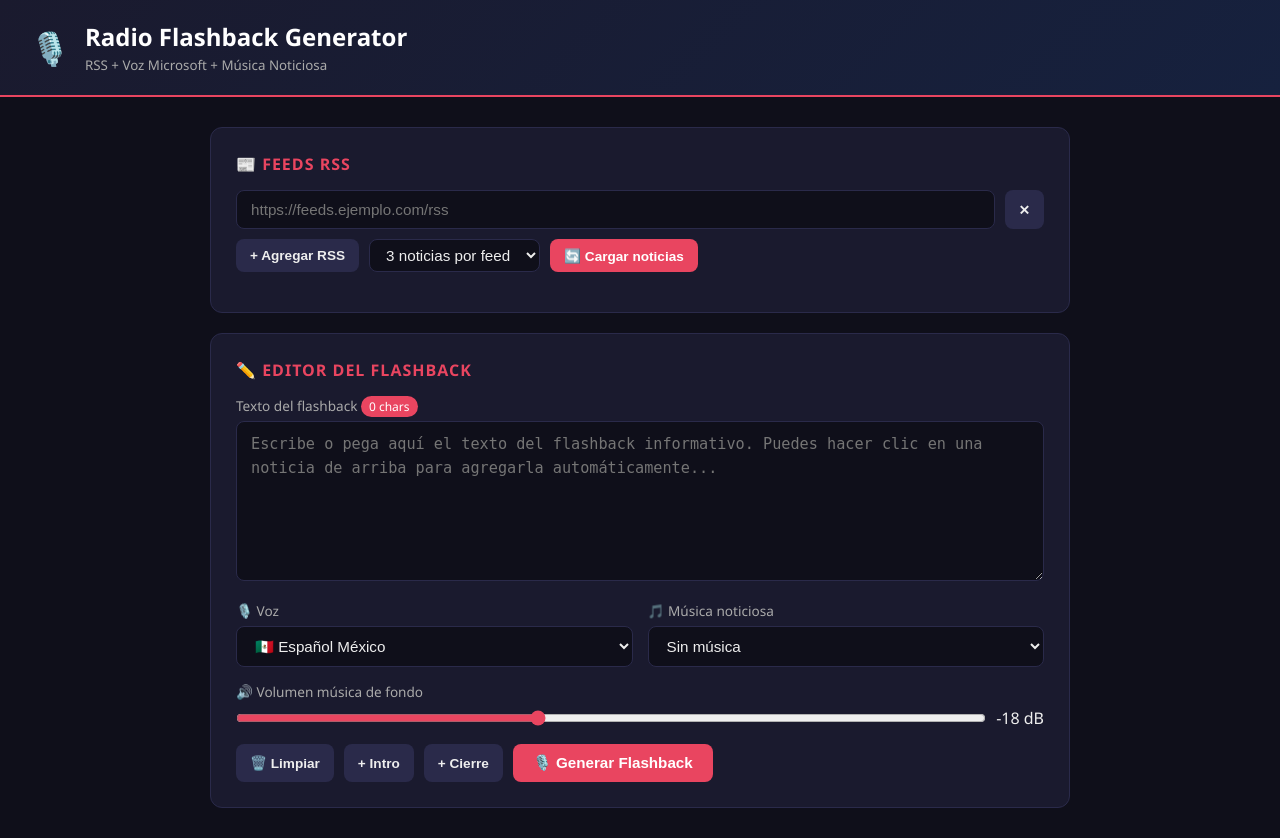
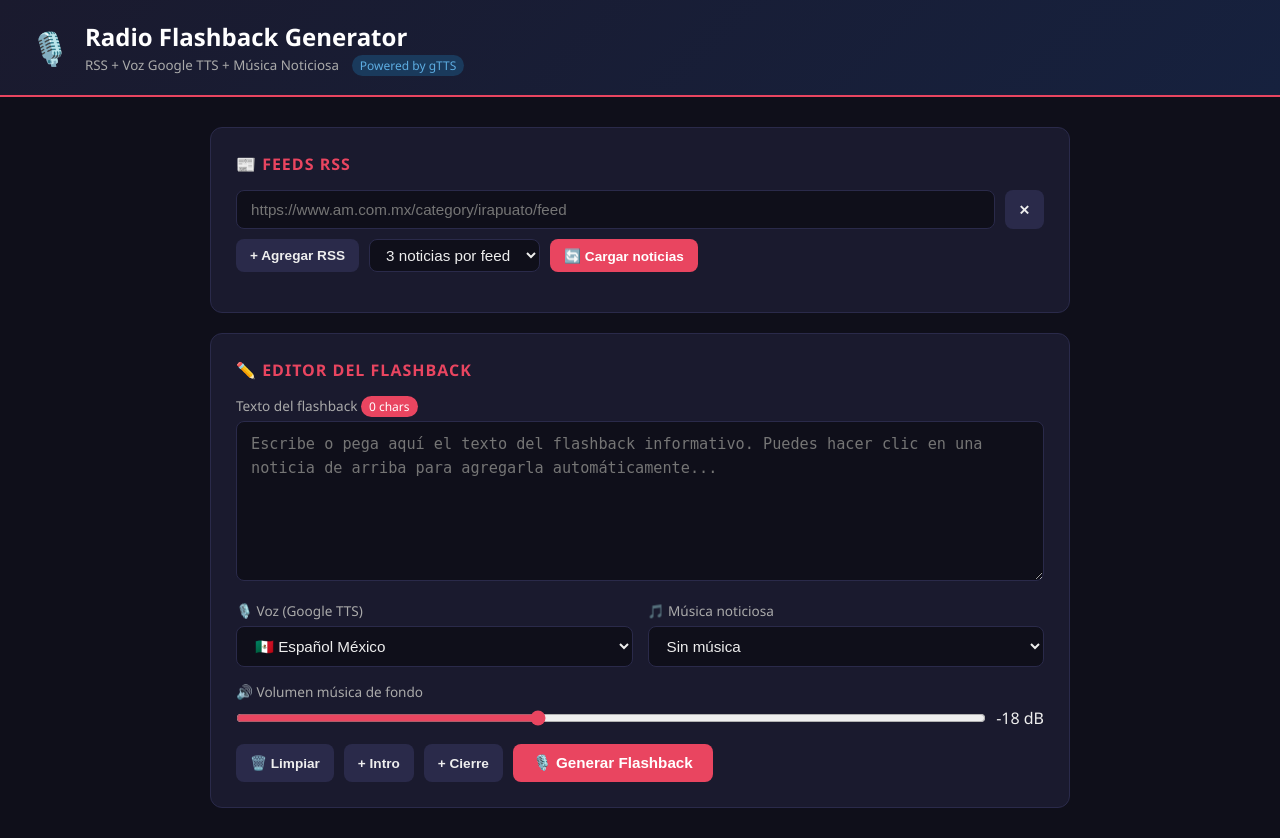
Before and after one commit to luisitoys12/radio-flashback-generator, a Flask app: page / in a window 1280 px wide. Run offline with Flask 3, Linux system fonts and the light colour scheme; data that the repository does not hold is empty.

Commit message:
🎙️ Actualizar UI: voces gTTS y textos correctos

```diff
--- a/templates/index.html
+++ b/templates/index.html
@@ -44,6 +44,7 @@
     input[type=range] { flex: 1; accent-color: #e94560; }
     .badge { background: #e94560; color: #fff; font-size: 0.75rem; padding: 2px 8px; border-radius: 20px; }
     .spinner { display: inline-block; width: 16px; height: 16px; border: 2px solid #5dade2; border-top-color: transparent; border-radius: 50%; animation: spin 0.8s linear infinite; vertical-align: middle; margin-right: 8px; }
+    .voice-badge { font-size: 0.75rem; background: #1a3a5c; color: #5dade2; padding: 2px 8px; border-radius: 20px; margin-left: 6px; }
     @keyframes spin { to { transform: rotate(360deg); } }
     @media (max-width: 600px) { .grid-2 { grid-template-columns: 1fr; } }
   </style>
@@ -54,7 +55,7 @@
   <span>🎙️</span>
   <div>
     <h1>Radio Flashback Generator</h1>
-    <small style="color:#aaa">RSS + Voz Microsoft + Música Noticiosa</small>
+    <small style="color:#aaa">RSS + Voz Google TTS + Música Noticiosa &nbsp;<span class="voice-badge">Powered by gTTS</span></small>
   </div>
 </header>
 
@@ -65,7 +66,7 @@
     <h2>📰 Feeds RSS</h2>
     <div id="rss-inputs">
       <div class="rss-row">
-        <input type="text" placeholder="https://feeds.ejemplo.com/rss" class="rss-url">
+        <input type="text" placeholder="https://www.am.com.mx/category/irapuato/feed" class="rss-url">
         <button class="btn btn-secondary btn-sm" onclick="removeRss(this)">✕</button>
       </div>
     </div>
@@ -91,7 +92,7 @@
     </div>
     <div class="grid-2">
       <div class="form-group">
-        <label>🎙️ Voz</label>
+        <label>🎙️ Voz (Google TTS)</label>
         <select id="voice-select">
           {% for key, name in voices.items() %}
           <option value="{{ key }}">{{ name }}</option>
@@ -137,12 +138,10 @@
 let currentFile = null;
 let currentFilename = null;
 
-// Contador de caracteres
 document.getElementById('texto-flashback').addEventListener('input', function() {
   document.getElementById('char-count').textContent = this.value.length + ' chars';
 });
 
-// Volumen label
 document.getElementById('music-volume').addEventListener('input', function() {
   document.getElementById('volume-label').textContent = this.value + ' dB';
 });
@@ -188,7 +187,7 @@ function appendNoticia(n) {
 async function generateFlashback() {
   const texto = document.getElementById('texto-flashback').value.trim();
   if (!texto) return showStatus('gen-status', 'Escribe o carga noticias primero', 'error');
-  showStatus('gen-status', '<span class="spinner"></span>Generando audio con voz Microsoft...', 'loading');
+  showStatus('gen-status', '<span class="spinner"></span>Generando audio con Google TTS... (puede tardar unos segundos)', 'loading');
   const voice = document.getElementById('voice-select').value;
   const music_file = document.getElementById('music-select').value;
   const music_volume = document.getElementById('music-volume').value;
@@ -235,7 +234,6 @@ function showStatus(id, msg, type) {
   el.className = 'status ' + type;
 }
 
-// Cargar lista de música
 async function loadMusicList() {
   const res = await fetch('/music-list');
   const data = await res.json();
```
